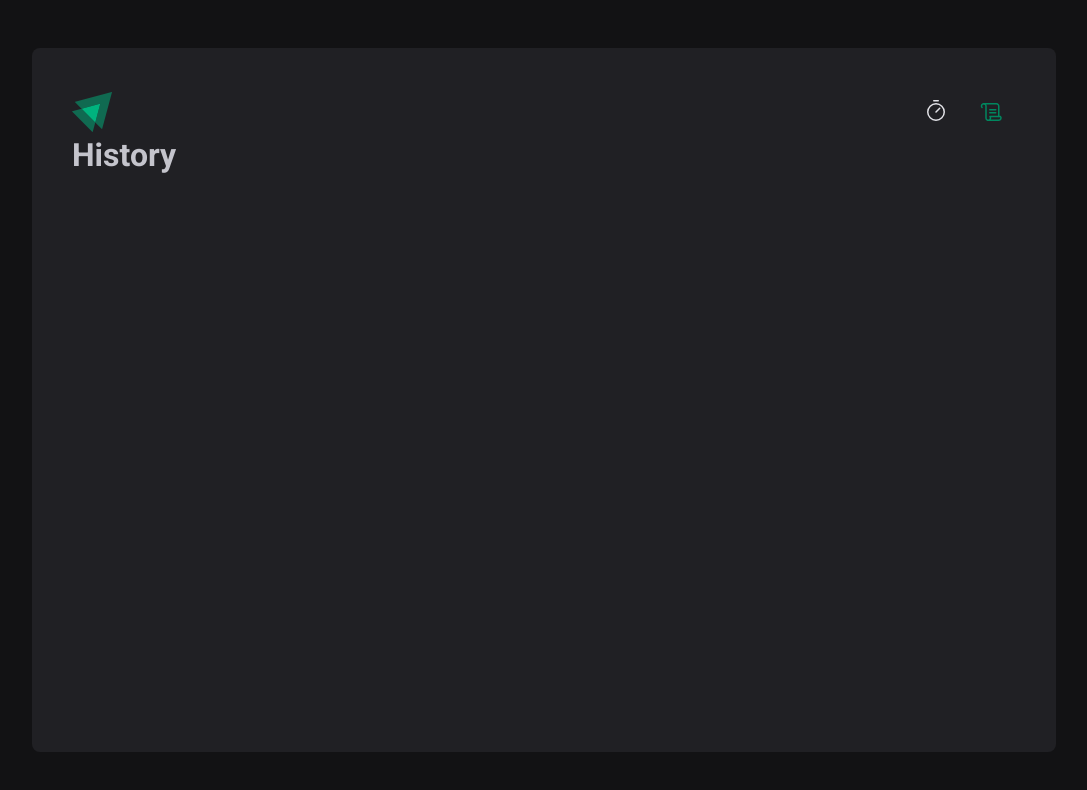
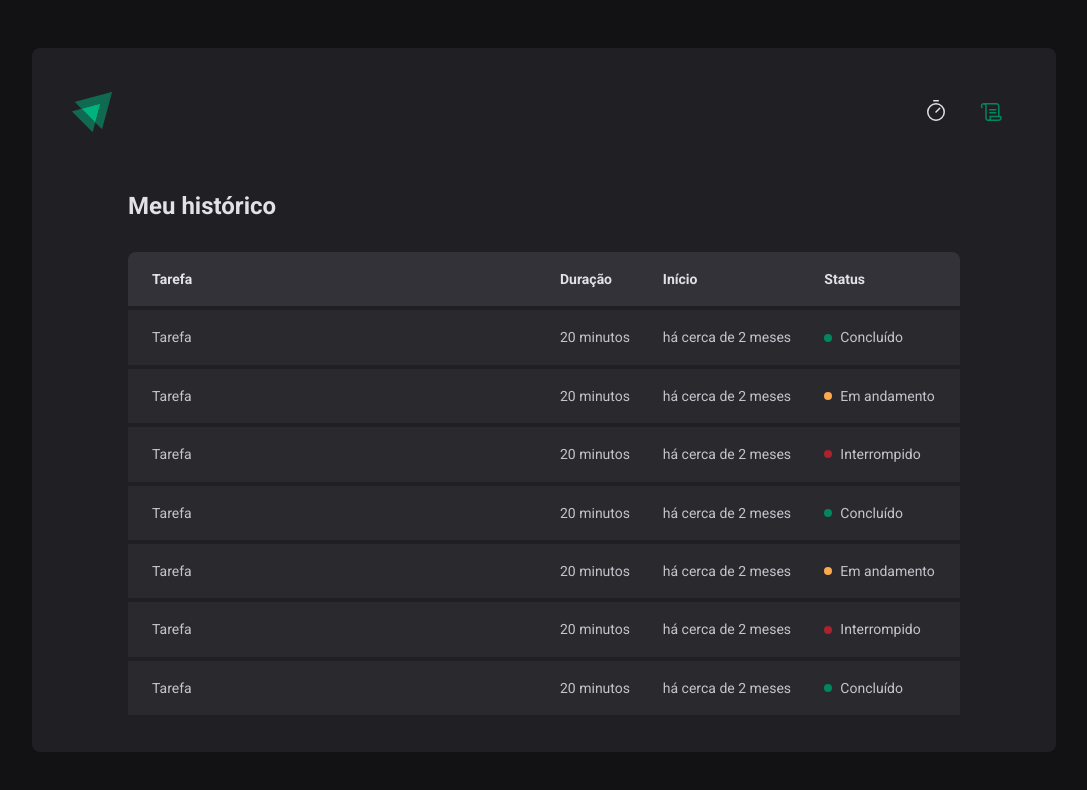
Before and after one commit to maathzzz/pomodoro-timer, a React (Vite) app: page /history in a window 1280 px wide. Shown: the top 790 px of the page, without its empty margins (96-1183 px from the left). Built offline with nearby package versions, Linux system fonts and the light colour scheme.

Commit message:
adding form validation

```diff
--- a/package.json
+++ b/package.json
@@ -10,11 +10,14 @@
     "lint": "eslint src --ext .ts,.tsx"
   },
   "dependencies": {
+    "@hookform/resolvers": "^3.0.1",
     "phosphor-react": "^1.4.1",
     "react": "^18.2.0",
     "react-dom": "^18.2.0",
+    "react-hook-form": "^7.43.9",
     "react-router-dom": "^6.10.0",
-    "styled-components": "^5.3.9"
+    "styled-components": "^5.3.9",
+    "zod": "^3.21.4"
   },
   "devDependencies": {
     "@rocketseat/eslint-config": "^1.2.0",
--- a/src/pages/History.tsx
+++ /dev/null
@@ -1,7 +0,0 @@
-export function History() {
-    return (
-        <div>
-            <h1> History </h1>
-        </div>
-    )
-  }
--- /dev/null
+++ b/src/pages/History/index.tsx
@@ -0,0 +1,80 @@
+import { HistoryContainer, HistoryList, Status } from "./styles";
+
+export function History() {
+    return (
+        <HistoryContainer>
+            <h1> Meu histórico </h1>
+
+            <HistoryList>
+                <table>
+                    <thead>
+                        <tr>
+                            <th> Tarefa </th>
+                            <th> Duração </th>
+                            <th> Início </th>
+                            <th> Status </th>
+                        </tr>
+                    </thead>
+                    <tbody>
+                        <tr>
+                            <td>Tarefa</td>
+                            <td>20 minutos</td>
+                            <td>há cerca de 2 meses</td>
+                            <td>
+                                <Status statusColor="green">Concluído</Status>
+                            </td>
+                        </tr>
+                        <tr>
+                            <td>Tarefa</td>
+                            <td>20 minutos</td>
+                            <td>há cerca de 2 meses</td>
+                            <td>
+                                <Status statusColor="yellow">Em andamento</Status>
+                            </td>
+                        </tr>
+                        <tr>
+                            <td>Tarefa</td>
+                            <td>20 minutos</td>
+                            <td>há cerca de 2 meses</td>
+                            <td>
+                                <Status statusColor="red">Interrompido</Status>
+                            </td>
+                        </tr>
+                        <tr>
+                            <td>Tarefa</td>
+                            <td>20 minutos</td>
+                            <td>há cerca de 2 meses</td>
+                            <td>
+                                <Status statusColor="green">Concluído</Status>
+                            </td>
+                        </tr>
+                        <tr>
+                            <td>Tarefa</td>
+                            <td>20 minutos</td>
+                            <td>há cerca de 2 meses</td>
+                            <td>
+                                <Status statusColor="yellow">Em andamento</Status>
+                            </td>
+                        </tr>
+                        <tr>
+                            <td>Tarefa</td>
+                            <td>20 minutos</td>
+                            <td>há cerca de 2 meses</td>
+                            <td>
+                                <Status statusColor="red">Interrompido</Status>
+                            </td>
+                        </tr>
+                        <tr>
+                            <td>Tarefa</td>
+                            <td>20 minutos</td>
+                            <td>há cerca de 2 meses</td>
+                            <td>
+                                <Status statusColor="green">Concluído</Status>
+                            </td>
+                        </tr>
+                    </tbody>
+                </table>
+            </HistoryList>
+        </HistoryContainer>
+    )
+  }
--- /dev/null
+++ b/src/pages/History/styles.ts
@@ -0,0 +1,86 @@
+import styled from "styled-components";
+
+export const HistoryContainer = styled.main`
+    flex: 1;
+    padding: 3.5rem;
+
+    display: flex;
+    flex-direction: column;
+
+    h1 {
+        font-size: 1.5rem;
+        color: ${props => props.theme['gray-100']};
+    }
+`
+
+export const HistoryList = styled.div`
+    flex: 1;
+    overflow: auto;
+    margin-top: 2rem;
+
+    table {
+        width: 100%;
+        border-collapse: collapse;
+        min-width: 600px;
+
+        th {
+            background-color: ${props => props.theme['gray-600']};
+            padding: 1rem;
+            text-align: left;
+            color: ${props => props.theme['gray-100']};
+            font-size: 0.875rem;
+            line-height: 1.6;
+
+            &:first-child {
+                border-top-left-radius: 8px;
+                padding-left: 1.5rem;
+            }
+
+            &:last-child {
+                border-top-right-radius: 8px;
+                padding-right: 1.5rem;
+            }
+        }
+
+        td {
+            background-color: ${props => props.theme['gray-700']};;
+            border-top: 4px solid ${props => props.theme['gray-800']};
+            padding: 1rem;
+            font-size: 0.875rem;
+            line-height: 1.6;
+
+            &:first-child {
+                width: 50%;
+                padding-left: 1.5rem;
+            }
+
+            &:last-child {
+                padding-right: 1.5rem;
+            }
+        }
+    }
+`
+
+const STATUS_COLOR = {
+    green: 'green-500',
+    yellow: 'yellow-500',
+    red: 'red-500',
+} as const
+
+interface StatusProps {
+    statusColor: keyof typeof STATUS_COLOR
+}
+
+export const Status = styled.span<StatusProps>`
+    display: flex;
+    align-items: center;
+    gap: 0.5rem;
+
+    &::before {
+        content: '';
+        width: 0.5rem;
+        height: 0.5rem;
+        border-radius: 9999px;
+        background: ${props => props.theme[STATUS_COLOR[props.statusColor]]};
+    }
+`
--- a/src/pages/Home/index.tsx
+++ b/src/pages/Home/index.tsx
@@ -1,4 +1,7 @@
 import { Play } from 'phosphor-react'
+import { useForm } from 'react-hook-form'
+import { zodResolver } from '@hookform/resolvers/zod'
+import * as zod from 'zod'
 
 import {
   CountdownContainer,
@@ -10,13 +13,51 @@
   MinutesAmountInput
 } from './styles'
 
+const newCycleFormValidationSchema = zod.object({
+  task: zod.string().min(1,'Informe a tarefa'),
+  minutesAmount:
+    zod
+      .number()
+      .min(1, 'O ciclo precisa ser de no minímo 1 minuto')
+      .max(60, 'O ciclo precisa ser de no máximo 60 minutos'),
+})
+
+interface NewCycleFormData {
+  task: string,
+  minutesAmount: number,
+}
+
 export function Home() {
+  const { register, handleSubmit, watch, formState } = useForm<NewCycleFormData>({
+    resolver: zodResolver(newCycleFormValidationSchema),
+    defaultValues: {
+      task: '',
+      minutesAmount: 5,
+
+    }
+  })
+
+  function handleCreateNewCycle(data: NewCycleFormData){
+    console.log(data)
+  }
+
+  // console.log(formState.errors)
+
+  const task = watch('task')
+
+  const isSubmitDisabled = !task;
+
   return (
     <HomeContainer>
-      <form action="">
+      <form onSubmit={handleSubmit(handleCreateNewCycle)} action="">
         <FormContainer>
           <label htmlFor="task"> Vou estar </label>
-          <TaskInput id="task" list="taskSugestions" placeholder='Nomeie sua tarefa...'/>
+          <TaskInput
+            id="task"
+            list="taskSugestions"
+            placeholder='Nomeie sua tarefa...'
+            {...register('task')}
+          />
 
           <datalist id="taskSugestions">
             <option value="trabalhando 💼" />
@@ -32,6 +73,7 @@
             step={5}
             min={0}
             max={60}
+            {...register('minutesAmount', { valueAsNumber: true})}
           />
 
           <span>minutos.</span>
@@ -45,7 +87,7 @@
           <span>0</span>
         </CountdownContainer>
 
-        <StartCountdownButton type="submit">
+        <StartCountdownButton disabled={isSubmitDisabled} type="submit">
             <Play size={24}/>
             Começar
         </StartCountdownButton>
```
Also changed, not shown: 2 other files (tests, documents, lock files or other folders).
